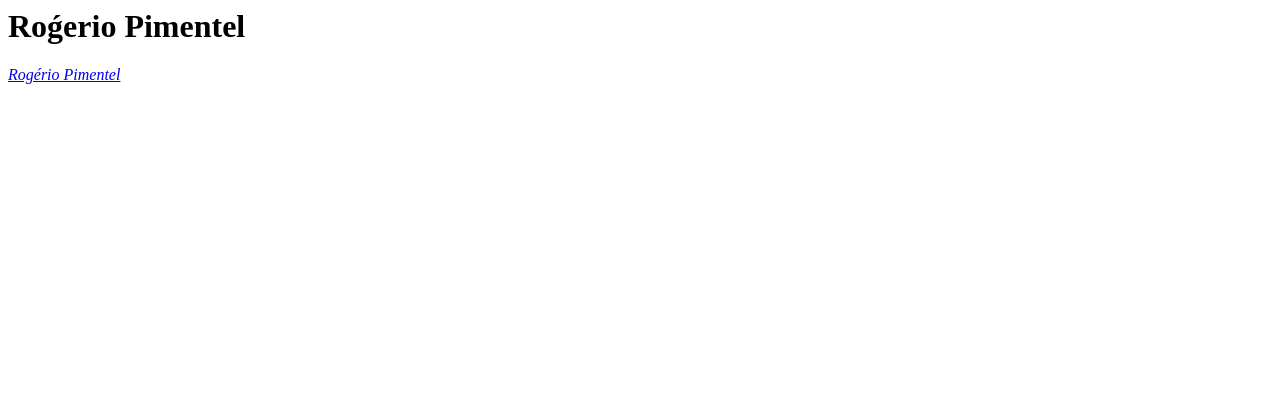
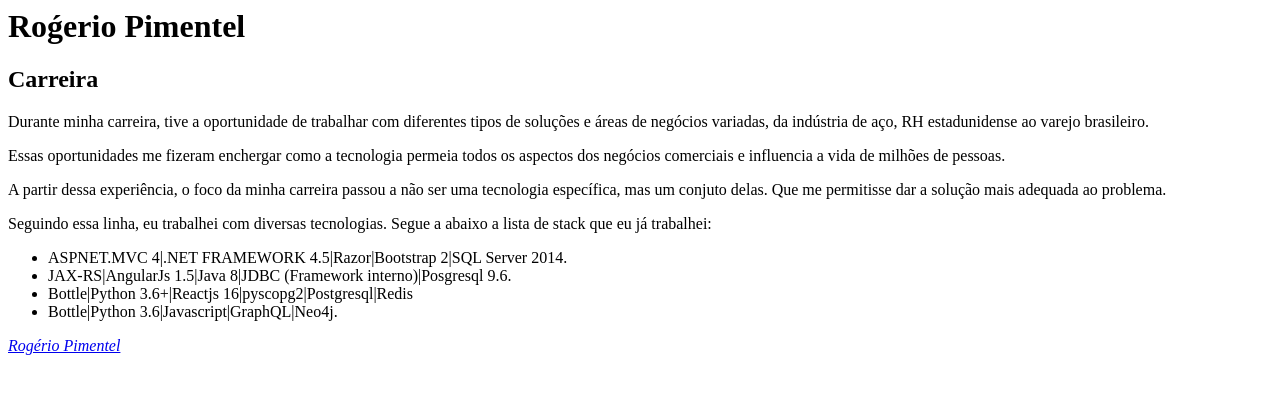
Before and after one commit to pimtel/pimtel.github.io, a plain HTML site: page index.html in a window 1280 px wide. Drawn offline with Linux system fonts and the light colour scheme.

Commit message:
Update career information

```diff
--- a/index.html
+++ b/index.html
@@ -5,7 +5,45 @@
   </head>
   <body>
     <h1>Roǵerio Pimentel</h1>
-
+    <section>
+      <header>
+        <h2>Carreira</h2>
+      </header>
+      <p>
+        Durante minha carreira, tive a oportunidade de trabalhar com
+        diferentes tipos de soluções e áreas de negócios variadas, da
+        indústria de aço, RH estadunidense ao varejo brasileiro.</p>
+      <p>
+        Essas oportunidades me fizeram
+        enchergar como a tecnologia permeia todos os aspectos dos
+        negócios comerciais e influencia a vida de milhões de
+        pessoas.
+      </p>
+      <p>
+        A partir dessa experiência, o foco da minha carreira passou a
+        não ser uma tecnologia específica, mas um conjuto delas. Que
+        me permitisse dar a solução mais adequada ao problema.
+      </p>
+      <p>
+        Seguindo essa linha, eu trabalhei com diversas
+        tecnologias. Segue a abaixo a lista de stack que eu já
+        trabalhei:
+      </p>
+      <ul>
+        <li>
+          ASPNET.MVC 4|.NET FRAMEWORK 4.5|Razor|Bootstrap 2|SQL Server 2014.
+        </li>
+        <li>
+          JAX-RS|AngularJs 1.5|Java 8|JDBC (Framework interno)|Posgresql 9.6.
+        </li>
+        <li>
+          Bottle|Python 3.6+|Reactjs 16|pyscopg2|Postgresql|Redis
+        </li>
+        <li>
+          Bottle|Python 3.6|Javascript|GraphQL|Neo4j.
+        </li>
+      </ul>
+    </section>
     <address>
       <a href="mailto:rgercp@gmail.com">Rogério Pimentel</a>
     </address>
```
Lines whose indentation alone changed are shown as unchanged.
